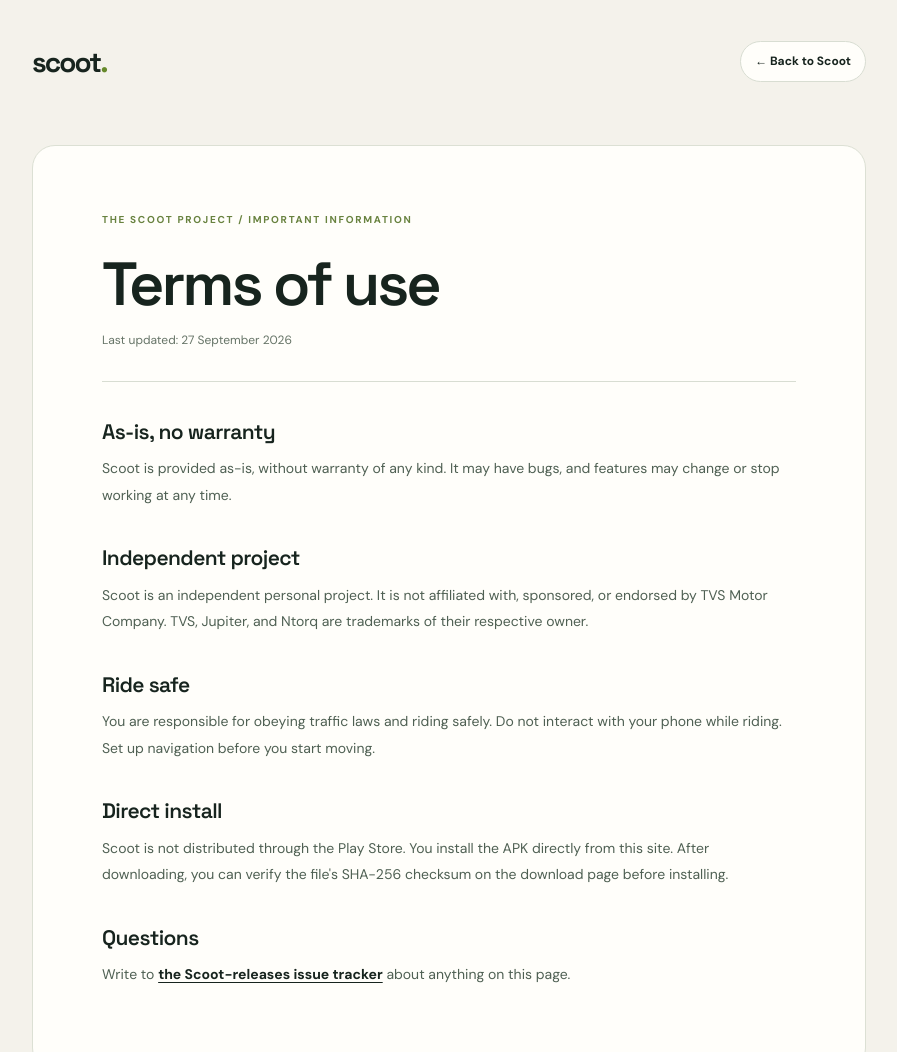
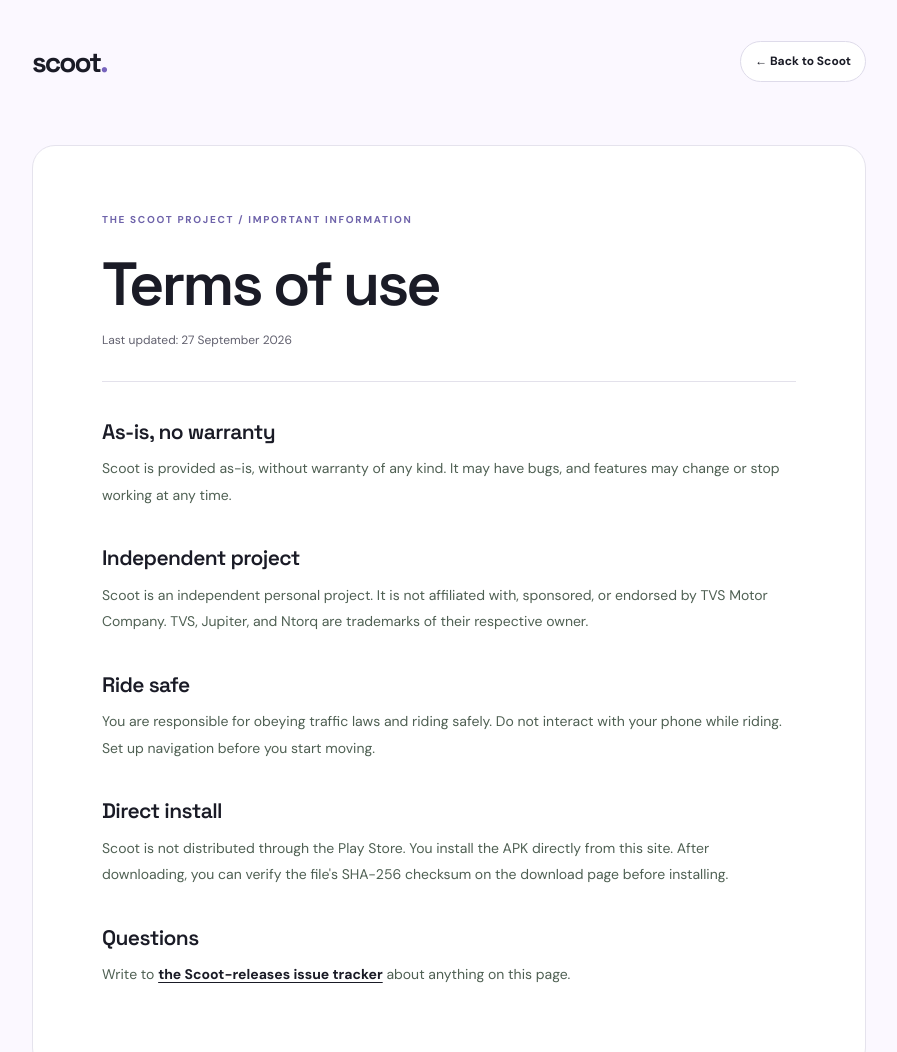
Before and after one commit to sudo-Mystic/Scoot-releases, a plain HTML site: page terms.html in a window 1280 px wide. Shown: the top 1052 px of the page, without its empty margins (191-1088 px from the left). Drawn offline with Linux system fonts and the light colour scheme.

Commit message:
style: match legal pages to actual Flutter color palette

```diff
--- a/legal.css
+++ b/legal.css
@@ -25,3 +25,12 @@ footer{margin-top:33px;font-size:12px;color:var(--muted);display:flex;justify-co
 footer a{font-size:12px;text-decoration:none;margin-left:10px}
 @media(max-width:620px){.wrap{padding:11px 16px 35px}header.top{margin-bottom:16px}.card{padding:35px 24px 40px;border-radius:18px}.card:before{font-size:9px;letter-spacing:1px}h1{letter-spacing:-1.8px}.updated{padding-bottom:25px;margin-bottom:23px}h2{font-size:19px;margin-top:31px}footer{display:block;line-height:2}footer a{margin:0 12px 0 0}}
 @media(prefers-reduced-motion:reduce){html{scroll-behavior:auto}}
+
+/* Keep legal pages consistent with the Flutter-inspired homepage palette. */
+:root{--paper:#fbf8ff;--ink:#1a1b26;--muted:#62616f;--line:#e3e1eb;--lime:#cdc1ff}
+body{background:var(--paper)}
+.card{background:#fff;border-color:#e5e3ed}
+.brand span{color:#7764bd}
+.card:before{color:#6e63aa}
+.back{background:#fff;border-color:#dedbea}
+.back:hover{background:#efecfc}
```
